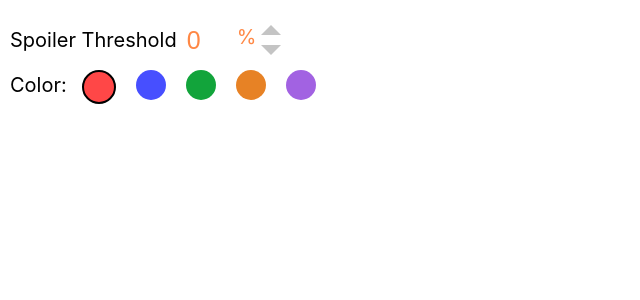
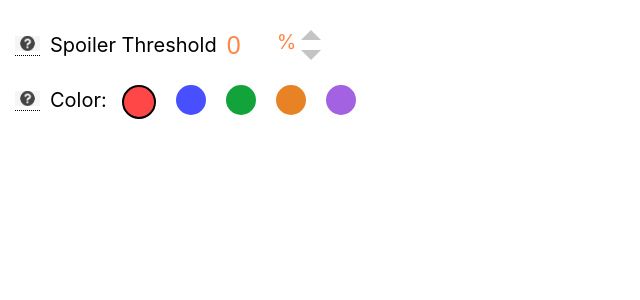
Before and after one commit to roryeiffe/Fresh-Results, a React (Create React App) app: page / in a window 1280 px wide. Shown: the top 300 px of the page, without its empty margins (0-640 px from the left). Built offline with nearby package versions, Linux system fonts and the light colour scheme.

Commit message:
more information icon

```diff
--- a/src/App.css
+++ b/src/App.css
@@ -2,6 +2,8 @@
   text-align: center;
   width: 400px;
   padding: 10px;
+  display: flex;
+  flex-direction: column;
 }
 
 .App-logo {
@@ -30,6 +32,24 @@
   color: #61dafb;
 }
 
+.feature-container {
+  float: left;
+  display: flex;
+  align-items: center;
+}
+
+.more-info {
+  float: left;
+  margin: 5px;
+  z-index: 2;
+}
+
+.feature-content {
+  float: left;
+  margin: 5px;
+  z-index: -1;
+}
+
 @keyframes App-logo-spin {
   from {
     transform: rotate(0deg);
--- a/src/App.js
+++ b/src/App.js
@@ -1,13 +1,19 @@
 import './App.css';
-import MoreInfo from './components/MoreInfo'
+import MoreInfo from './components/moreInfo'
 import Threshold from './components/threshold';
 import ColorPicker from './components/colorPicker'
 
 function App() {
   return (
     <div className="App">
-      <Threshold/>
-      <ColorPicker colors = {['#FF4747', '#474FFF', '#12A43B', '#E78225', '#A262E2']}/>
+      <div className="feature-container">
+        <div className="more-info" id="threshold-more-info"><MoreInfo infoType={'threshold'}/></div>
+        <div className="feature-content" id="threshold-select"><Threshold/></div>
+      </div>
+      <div className="feature-container">
+        <div className="more-info" id="color-more-info"><MoreInfo infoType={'color'}/></div>
+        <div className="feature-content" id="color-select"><ColorPicker colors = {['#FF4747', '#474FFF', '#12A43B', '#E78225', '#A262E2']}/></div>
+      </div>
     </div>
   );
 }
--- a/src/components/MoreInfo.js
+++ b/src/components/MoreInfo.js
@@ -1,7 +1,7 @@
-import question_mark from './question_mark.jpg';
-import './styles/MoreInfo.css';
+import questionMark from './questionMark.jpg';
+import styles from "./styles/moreInfo.module.css";
 
-// tooltip:  https://www.w3schools.com/howto/howto_css_tooltip.asp
+// tooltip:  https://www.w3schools.com/css/css_tooltip.asp
 
 const GetInfo = ({infoType}) => {
   switch(infoType) {
@@ -19,9 +19,11 @@ const GetInfo = ({infoType}) => {
 }
 
 const MoreInfo = ({infoType}) => (
-  <div className="tooltip">
-    <img src={question_mark} className="Question-mark" alt="More information" width="25" height="15" />
-    <span className="tooltiptext">{GetInfo({infoType})}</span>
+  <div className={styles.moreInfo}>
+    <div className={styles.tooltip}>
+      <img src={questionMark}  alt="More information" width="25" height="15" />
+      <span className={styles.tooltiptext}>{GetInfo({infoType})}</span>
+    </div>
   </div>
 );
 
--- a/src/components/styles/MoreInfo.css
+++ /dev/null
@@ -1,46 +0,0 @@
-/* Tooltip container */
-.tooltip {
-  position: relative;
-  display: inline-block;
-  border-bottom: 1px dotted black; /* If you want dots under the hoverable text */
-}
-
-/* Tooltip text */
-.tooltip .tooltiptext {
-  visibility: hidden;
-  width: 300px;
-  background-color: #555;
-  color: #fff;
-  text-align: center;
-  padding: 5px 0px;
-  border-radius: 6px;
-
-  /* Position the tooltip text */
-  position: absolute;
-  z-index: 1;
-  bottom: 125%;
-  left: 50%;
-  margin-left: -150px;
-
-  /* Fade in tooltip */
-  opacity: 0;
-  transition: opacity 0.3s;
-}
-
-/* Tooltip arrow */
-.tooltip .tooltiptext::after {
-  content: "";
-  position: absolute;
-  top: 100%;
-  left: 50%;
-  margin-left: -5px;
-  border-width: 5px;
-  border-style: solid;
-  border-color: #555 transparent transparent transparent;
-}
-
-/* Show the tooltip text when you mouse over the tooltip container */
-.tooltip:hover .tooltiptext {
-  visibility: visible;
-  opacity: 1;
-}
--- /dev/null
+++ b/src/components/styles/moreInfo.module.css
@@ -0,0 +1,47 @@
+.moreInfo {
+  overflow: visible;
+}
+
+/* Tooltip container */
+.tooltip {
+  position: relative;
+  display: inline-block;
+  border-bottom: 1px dotted black;
+}
+
+/* Tooltip text */
+.tooltiptext {
+  visibility: hidden;
+  width: 200px;
+  background-color: #e8e8e8;
+  color: black;
+  text-align: center;
+  border-radius: 6px;
+  padding: 5px 0;
+  margin-left: 5px;
+  position: absolute;
+  top: -30%;
+  left: 110%;
+
+  /* Tooltip fade in */
+  opacity: 0;
+  transition: opacity 0.5s;
+}
+
+/* Tooltip arrow */
+.tooltiptext::after {
+  content: "";
+  position: absolute;
+  top: 30%;
+  right: 100%;
+  margin-top: -5px;
+  border-width: 5px;
+  border-style: solid;
+  border-color: transparent #e8e8e8 transparent transparent;
+}
+
+/* Show the tooltip text when you mouse over the tooltip container */
+.tooltip:hover .tooltiptext {
+  visibility: visible;
+  opacity: 1;
+}
```
Also changed, not shown: src/components/questionMark.jpg (renamed from src/components/question_mark.jpg).
